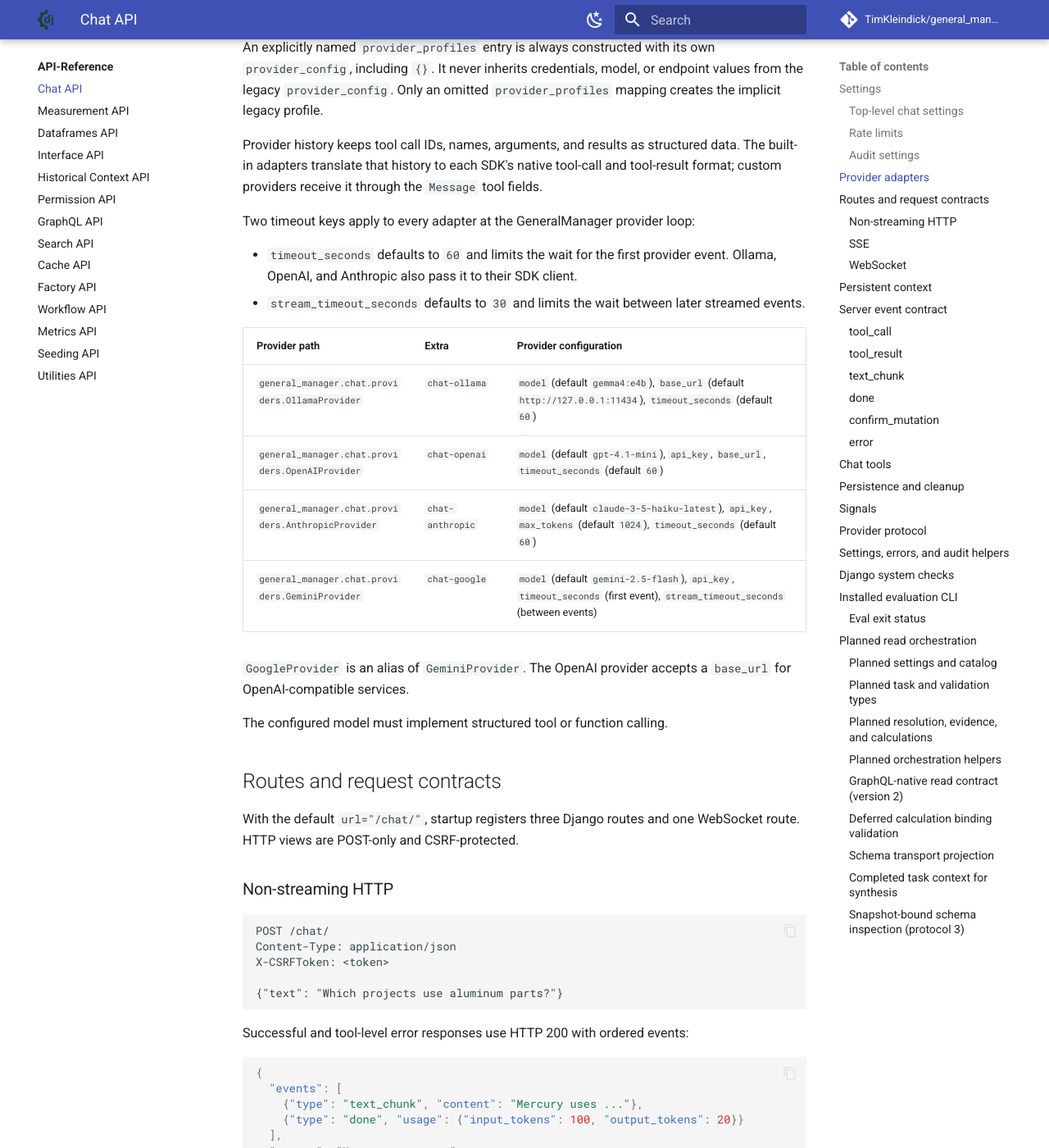
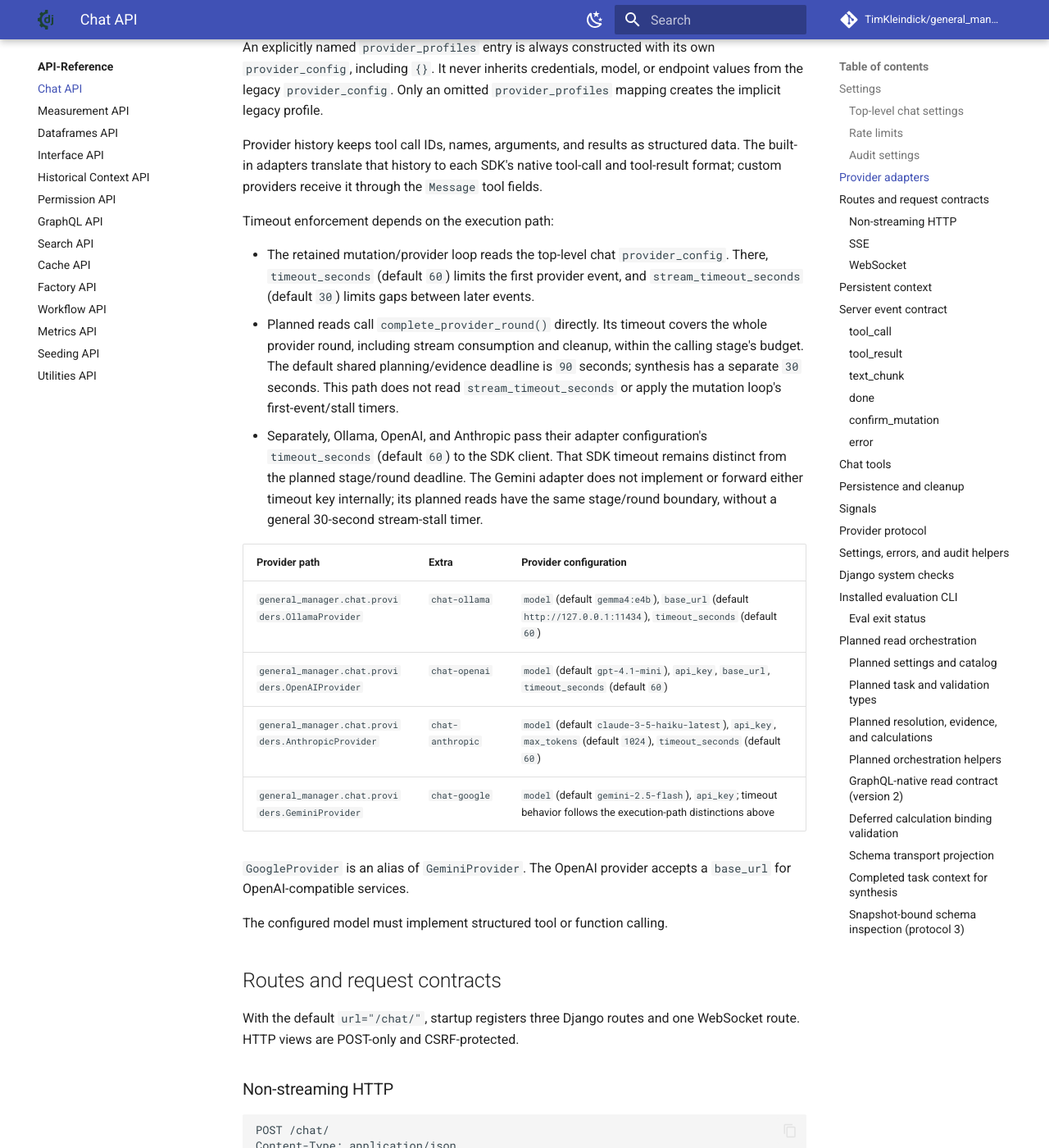
Before and after one commit to TimKleindick/general_manager, an MkDocs documentation site: the page built from docs/api/chat.md, in a window 1280 px wide and 1400 px high, scrolled down 3557 px. Shown: the whole window at 82% size. Built offline with MkDocs 1.6.1 and Material for MkDocs 9.7.7, drawn with Linux system fonts in a browser that asks for light colours; comment, search, counter and statistics services are not loaded.

Commit message:
docs(chat): distinguish timeout enforcement by execution path

```diff
--- a/docs/api/chat.md
+++ b/docs/api/chat.md
@@ -120,19 +120,28 @@ structured data. The built-in adapters translate that history to each SDK's
 native tool-call and tool-result format; custom providers receive it through
 the `Message` tool fields.
 
-Two timeout keys apply to every adapter at the GeneralManager provider loop:
+Timeout enforcement depends on the execution path:
 
-- `timeout_seconds` defaults to `60` and limits the wait for the first provider
-  event. Ollama, OpenAI, and Anthropic also pass it to their SDK client.
-- `stream_timeout_seconds` defaults to `30` and limits the wait between later
-  streamed events.
+- The retained mutation/provider loop reads the top-level chat `provider_config`.
+  There, `timeout_seconds` (default `60`) limits the first provider event, and
+  `stream_timeout_seconds` (default `30`) limits gaps between later events.
+- Planned reads call `complete_provider_round()` directly. Its timeout covers
+  the whole provider round, including stream consumption and cleanup, within
+  the calling stage's budget. The default shared planning/evidence deadline is
+  `90` seconds; synthesis has a separate `30` seconds. This path does not read
+  `stream_timeout_seconds` or apply the mutation loop's first-event/stall timers.
+- Separately, Ollama, OpenAI, and Anthropic pass their adapter configuration's
+  `timeout_seconds` (default `60`) to the SDK client. That SDK timeout remains
+  distinct from the planned stage/round deadline. The Gemini adapter does not
+  implement or forward either timeout key internally; its planned reads have
+  the same stage/round boundary, without a general 30-second stream-stall timer.
 
 | Provider path | Extra | Provider configuration |
 | --- | --- | --- |
 | `general_manager.chat.providers.OllamaProvider` | `chat-ollama` | `model` (default `gemma4:e4b`), `base_url` (default `http://127.0.0.1:11434`), `timeout_seconds` (default `60`) |
 | `general_manager.chat.providers.OpenAIProvider` | `chat-openai` | `model` (default `gpt-4.1-mini`), `api_key`, `base_url`, `timeout_seconds` (default `60`) |
 | `general_manager.chat.providers.AnthropicProvider` | `chat-anthropic` | `model` (default `claude-3-5-haiku-latest`), `api_key`, `max_tokens` (default `1024`), `timeout_seconds` (default `60`) |
-| `general_manager.chat.providers.GeminiProvider` | `chat-google` | `model` (default `gemini-2.5-flash`), `api_key`, `timeout_seconds` (first event), `stream_timeout_seconds` (between events) |
+| `general_manager.chat.providers.GeminiProvider` | `chat-google` | `model` (default `gemini-2.5-flash`), `api_key`; timeout behavior follows the execution-path distinctions above |
 
 `GoogleProvider` is an alias of `GeminiProvider`. The OpenAI provider accepts a
 `base_url` for OpenAI-compatible services.
```
